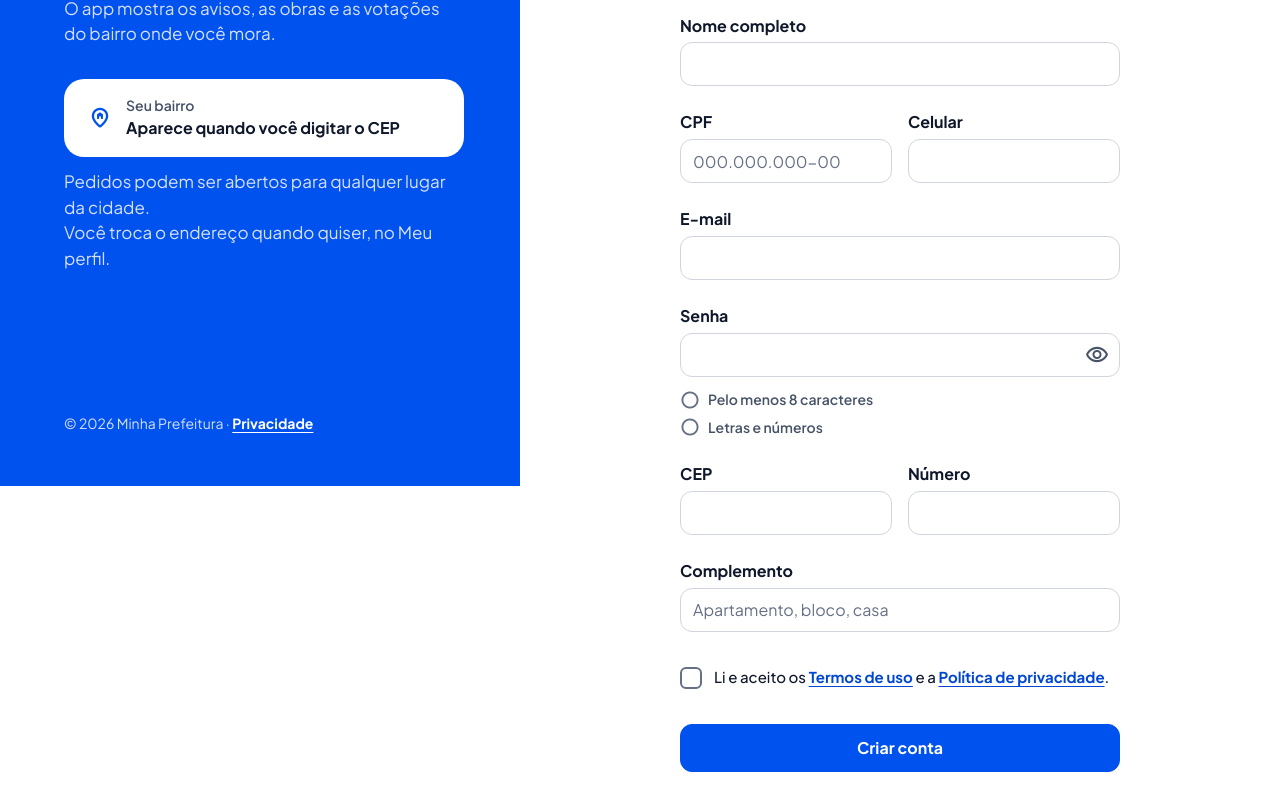
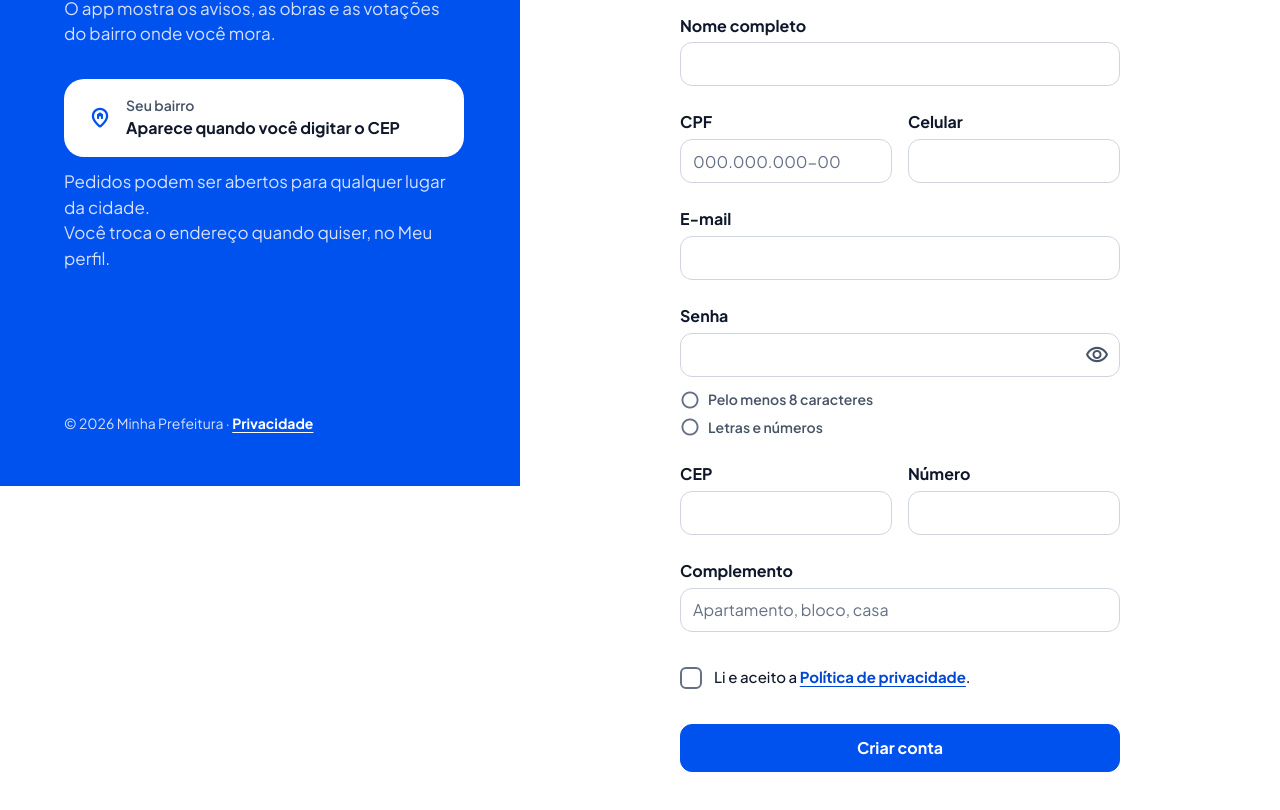
Before and after one commit to Grupo-GLYFFS/Minha-Cidade, a React (Vite) app: page /criar-conta in a window 1280 px wide. Shown: the part 314-1124 px from the top of the page. Built offline with nearby package versions, Linux system fonts and the light colour scheme; a web font is replaced by a local one.

Commit message:
fix: Criar conta pede só o aceite da Política de privacidade (sem Termos de uso)

```diff
--- a/src/componentes/conta/FormularioCriarConta.jsx
+++ b/src/componentes/conta/FormularioCriarConta.jsx
@@ -37,7 +37,7 @@ function tituloResumo(quantos) {
 }
 
 // Formulário "Criar conta" numa página só: gov.br (simulado, preenche os dados), nome, CPF,
-// celular, e-mail, senha com requisitos, endereço pelo CEP e aceite dos termos.
+// celular, e-mail, senha com requisitos, endereço pelo CEP e aceite da política de privacidade.
 // Com erro: resumo no topo (CPF que não existe, e-mail ou CPF que já têm conta…).
 // Tudo certo: chama aoContinuar(valores), que leva à confirmação do e-mail.
 // Recebe os valores iniciais (ao voltar de "Corrigir"), aoContinuar e aoMudarBairro (painel azul).
@@ -140,7 +140,8 @@ export default function FormularioCriarConta({ valoresIniciais, aoContinuar, aoM
           <p className={classes.ok} role="status">
             <Icone nome="check_circle" preenchido />
             <span>
-              <b>Dados trazidos do gov.br.</b> Confira, crie a senha e aceite os termos.
+              <b>Dados trazidos do gov.br.</b> Confira, crie a senha e aceite a política de
+              privacidade.
             </span>
           </p>
         ) : (
@@ -197,11 +198,7 @@ export default function FormularioCriarConta({ valoresIniciais, aoContinuar, aoM
         <CamposEnderecoConta aoMudarBairro={aoMudarBairro} />
 
         <CaixaMarcar id="termos" erro={errors.termos?.message} {...register('termos')}>
-          Li e aceito os{' '}
-          <Link to="/ajuda/privacidade" target="_blank">
-            Termos de uso
-          </Link>{' '}
-          e a{' '}
+          Li e aceito a{' '}
           <Link to="/ajuda/privacidade" target="_blank">
             Política de privacidade
           </Link>
--- a/src/logica/esquemaCriarConta.js
+++ b/src/logica/esquemaCriarConta.js
@@ -133,7 +133,7 @@ export const NOMES_CRIAR_CONTA = {
   numero: 'Número',
   distrito: 'Distrito',
   complemento: 'Complemento',
-  termos: 'Termos de uso',
+  termos: 'Política de privacidade',
 };
 
 // Formulário vazio. "situacaoCep", "rua", "bairro", "cidadeDoCep" e "distrito" vêm da busca
@@ -200,6 +200,9 @@ export const esquemaCriarConta = esquemaPassoVoce.pick(['nome', 'celular', 'emai
       is: 'encontrado',
       then: (regra) => regra.required('Escolha o distrito onde fica o seu endereço.'),
     }),
-    termos: boolean().oneOf([true], 'Marque a caixa para aceitar os termos e criar a conta.'),
+    termos: boolean().oneOf(
+      [true],
+      'Marque a caixa para aceitar a política de privacidade e criar a conta.',
+    ),
   }),
 );
```
